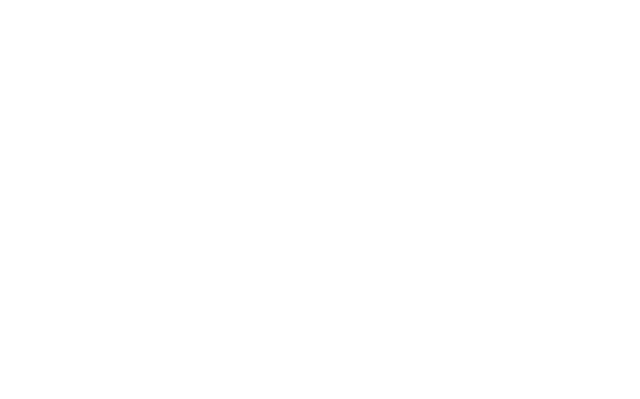
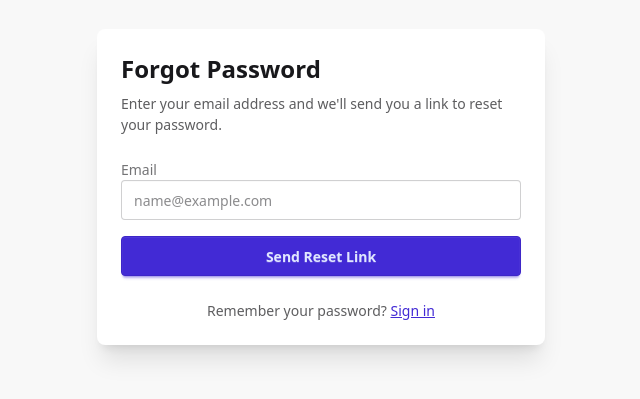
Before and after one commit to nazmulh24/SnapVerse, a React (Vite) app: page /forgot-password in a window 1280 px wide. Before the commit this address had no page. Shown: the part 213-612 px from the top of the page, without its empty margins (319-959 px from the left). Built offline with nearby package versions, Linux system fonts and the light colour scheme.

Commit message:
ActivateAccount+ ForgetPassword+ ResetPassword...

```diff
--- /dev/null
+++ b/src/Registration/ActivateAccount.jsx
@@ -0,0 +1,58 @@
+import { useEffect, useState } from "react";
+import { useNavigate, useParams } from "react-router";
+import ErroAlert from "../Alert/ErrorAlert";
+import apiClient from "../../services/api-client";
+
+const ActivateAccount = () => {
+  const [message, setMessage] = useState("");
+  const [error, setError] = useState("");
+  const { uid, token } = useParams();
+
+  const navigate = useNavigate();
+
+  useEffect(() => {
+    apiClient
+      .post("/auth/users/activation/", { uid, token })
+      .then(() => {
+        setMessage("Account activate successfully");
+        setTimeout(() => navigate("/login"), 3000);
+      })
+      .catch((error) => {
+        setError("Something Went Wrong. Please check your activation link");
+        console.log(error);
+      });
+  }, [uid, token, navigate]);
+
+  return (
+    <div className="flex items-center justify-center min-h-screen bg-base-200">
+      <div className="card bg-base-100 shadow-xl p-6">
+        <h2 className="text-2xl font-bold">Account Activation</h2>
+        {message && (
+          <div role="alert" className="alert alert-success">
+            <svg
+              xmlns="http://www.w3.org/2000/svg"
+              className="h-6 w-6 shrink-0 stroke-current"
+              fill="none"
+              viewBox="0 0 24 24"
+            >
+              <path
+                strokeLinecap="round"
+                strokeLinejoin="round"
+                strokeWidth="2"
+                d="M9 12l2 2 4-4m6 2a9 9 0 11-18 0 9 9 0 0118 0z"
+              />
+            </svg>
+            <span>{message}</span>
+          </div>
+        )}
+        {error && <ErroAlert error={error} />}
+      </div>
+    </div>
+  );
+};
+
+/*
+http://localhost:5174/activate/OQ/cmewh1-009c16c67f002127368d56c1b99a831b
+*/
+
+export default ActivateAccount;
--- /dev/null
+++ b/src/pages/ForgotPassword.jsx
@@ -0,0 +1,88 @@
+import { useForm } from "react-hook-form";
+import { Link } from "react-router";
+import { useState } from "react";
+import useAuthContext from "../hooks/useAuthContext";
+import ErrorAlert from "../components/Alert/ErrorAlert";
+import SuccessAlert from "../components/Alert/SuccessAlert";
+
+const ForgotPassword = () => {
+  const {
+    register,
+    handleSubmit,
+    formState: { errors },
+  } = useForm();
+
+  const { forgotPassword, errorMsg, successMsg } = useAuthContext();
+  const [loading, setLoading] = useState(false);
+
+  const onSubmit = async (data) => {
+    setLoading(true);
+
+    try {
+      //   console.log(data.email);
+      await forgotPassword(data.email);
+    } catch (error) {
+      console.error("Forgot password failed:", error);
+    } finally {
+      setLoading(false);
+    }
+  };
+
+  return (
+    <div className="flex min-h-screen items-center justify-center px-4 py-12 bg-base-200">
+      <div className="card w-full max-w-md bg-base-100 shadow-xl">
+        <div className="card-body">
+          {errorMsg && <ErrorAlert error={errorMsg} />}
+          {successMsg && <SuccessAlert success={successMsg} />}
+
+          <h2 className="card-title text-2xl font-bold">Forgot Password</h2>
+          <p className="text-base-content/70">
+            Enter your email address and we'll send you a link to reset your
+            password.
+          </p>
+
+          <form className="space-y-4 mt-4" onSubmit={handleSubmit(onSubmit)}>
+            <div className="form-control">
+              <label className="label" htmlFor="email">
+                <span className="label-text">Email</span>
+              </label>
+              <input
+                id="email"
+                type="email"
+                placeholder="name@example.com"
+                className="input input-bordered w-full"
+                {...register("email", {
+                  required: "Email is required",
+                })}
+              />
+              {errors.email && (
+                <span className="label-text-alt text-error">
+                  {errors.email.message}
+                </span>
+              )}
+            </div>
+
+            <button
+              type="submit"
+              className="btn btn-primary w-full"
+              disabled={loading}
+            >
+              {loading ? "Sending..." : "Send Reset Link"}
+            </button>
+          </form>
+
+          <div className="text-center mt-4">
+            <p className="text-base-content/70">
+              Remember your password?{" "}
+              <Link to="/login" className="link link-primary">
+                Sign in
+              </Link>
+            </p>
+          </div>
+        </div>
+      </div>
+    </div>
+  );
+};
+
+export default ForgotPassword;
--- a/src/routes/AppRoutes.jsx
+++ b/src/routes/AppRoutes.jsx
@@ -32,6 +32,9 @@ import EditProfile from "../pages/EditProfile";
 import Login from "../pages/Login";
 import Register from "../pages/Register";
 import PaymentSuccess from "../pages/PaymentSuccess";
+import ForgotPassword from "../pages/ForgotPassword";
+import ResetPassword from "../pages/ResetPassword";
+import ActivateAccount from "../Registration/ActivateAccount";
 
 const AppRoutes = () => {
   return (
@@ -39,6 +42,14 @@ const AppRoutes = () => {
       {/* Public Routes - Only Login/Register accessible without authentication */}
       <Route path="/login" element={<Login />} />
       <Route path="/register" element={<Register />} />
+
+      <Route path="forgot-password" element={<ForgotPassword />} />
+      <Route
+        path="password/reset/confirm/:uid/:token"
+        element={<ResetPassword />}
+      />
+
+      <Route path="activate/:uid/:token" element={<ActivateAccount />} />
 
       {/* Private Routes - All other routes require authentication */}
       <Route element={<PrivateRoute />}>
@@ -72,8 +83,10 @@ const AppRoutes = () => {
 
           <Route path="/activity" element={<ActivityPage />} />
           <Route path="/account" element={<AccountPage />} />
+
           <Route path="/profile/:username" element={<UserProfile />} />
           <Route path="/edit-profile" element={<EditProfile />} />
+
           <Route path="payment/success" element={<PaymentSuccess />} />
         </Route>
       </Route>
```
